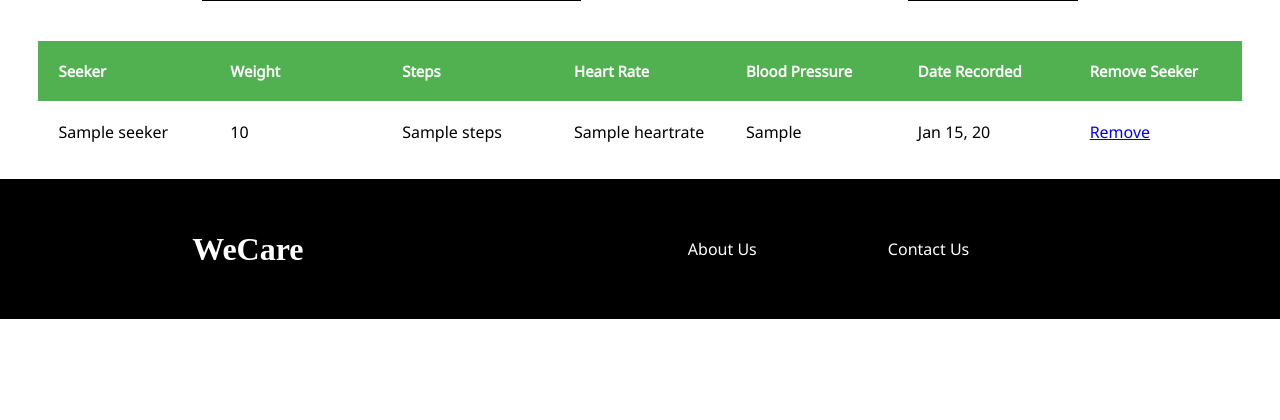
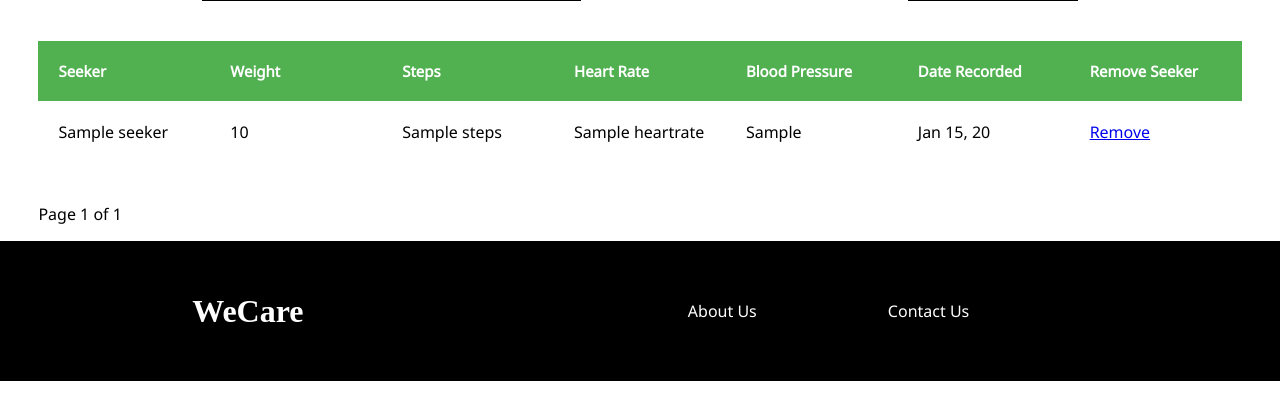
Before and after one commit to faizanparabtani/wecare, a Django app: template listings/templates/listings/provider_dashboard.html in a window 1280 px wide. Shown: the part 268-688 px from the top of the page. Run offline with Django 3.2, Linux system fonts and the light colour scheme; data comes from the database, SQL or seed files in the repository; both versions use the stored data as it was after the commit; tables that the repository leaves empty hold one stand-in row (values such as "Sample post"); the template is opened without the code that fills it: values that come from a table or form of the project are taken from there, most other values are stand-ins (such as "Sample title", 1, 10 or a date in 2020).

Commit message:
Final Commit

```diff
--- a/listings/templates/listings/provider_dashboard.html
+++ b/listings/templates/listings/provider_dashboard.html
@@ -1,9 +1,9 @@
 {% extends "listings/base.html" %}
 {% load static %}
+{% load my_templatetags %}
 {% block content %}
 <link rel="stylesheet" href="{% static 'listings/dashboard.css' %}">
 <link rel="stylesheet" href="{% static 'listings/provider_dashboard.css' %}">
-<!-- <h1>Patient Health Data</h1> -->
 <div class="parent_container">
     <div class="table_container">
         <div class="form_cont">
@@ -36,7 +36,6 @@
                     <th>Remove Seeker</th>
                 </tr>
             </thead>
-            {% if healthdata_filter != None %}
             {% for healthdata in healthdata_filter.qs %}
                 <tr>
                     <td><a>{{ healthdata.seeker }}</a></td>
@@ -48,10 +47,24 @@
                     <td><a href="{% url 'remove_seeker' healthdata.seeker.pk %}">Remove</a></td>
                 </tr>
             {% endfor %}
-            {% else %}
-                <p>No entries</p>
+        </table>
+    </div>
+    <div class="paginator">
+        <span>
+            {% if response.has_previous %}
+                <a class="paglink" href="?{% query_transform request page=1 %}">&#8249; first</a>
+                <a class="previous round" href="?{% query_transform request page=response.previous_page_number %}">&#8249;</a>
             {% endif %}
-        </table>
+
+            <span class="current">
+                Page {{ response.number }} of {{ response.paginator.num_pages }}
+            </span>
+
+            {% if response.has_next %}
+                <a class="previous round" href="?{% query_transform request page=response.next_page_number %}">&#8250;</a>
+                <a class="paglink" href="?{% query_transform request page=response.paginator.num_pages %}">last &raquo;</a>
+            {% endif %}
+        </span>
     </div>
 </div>
 
```
Also changed, not shown: listings/views.py (+14 -5 lines), db.sqlite3. Lines whose indentation alone changed are shown as unchanged.
